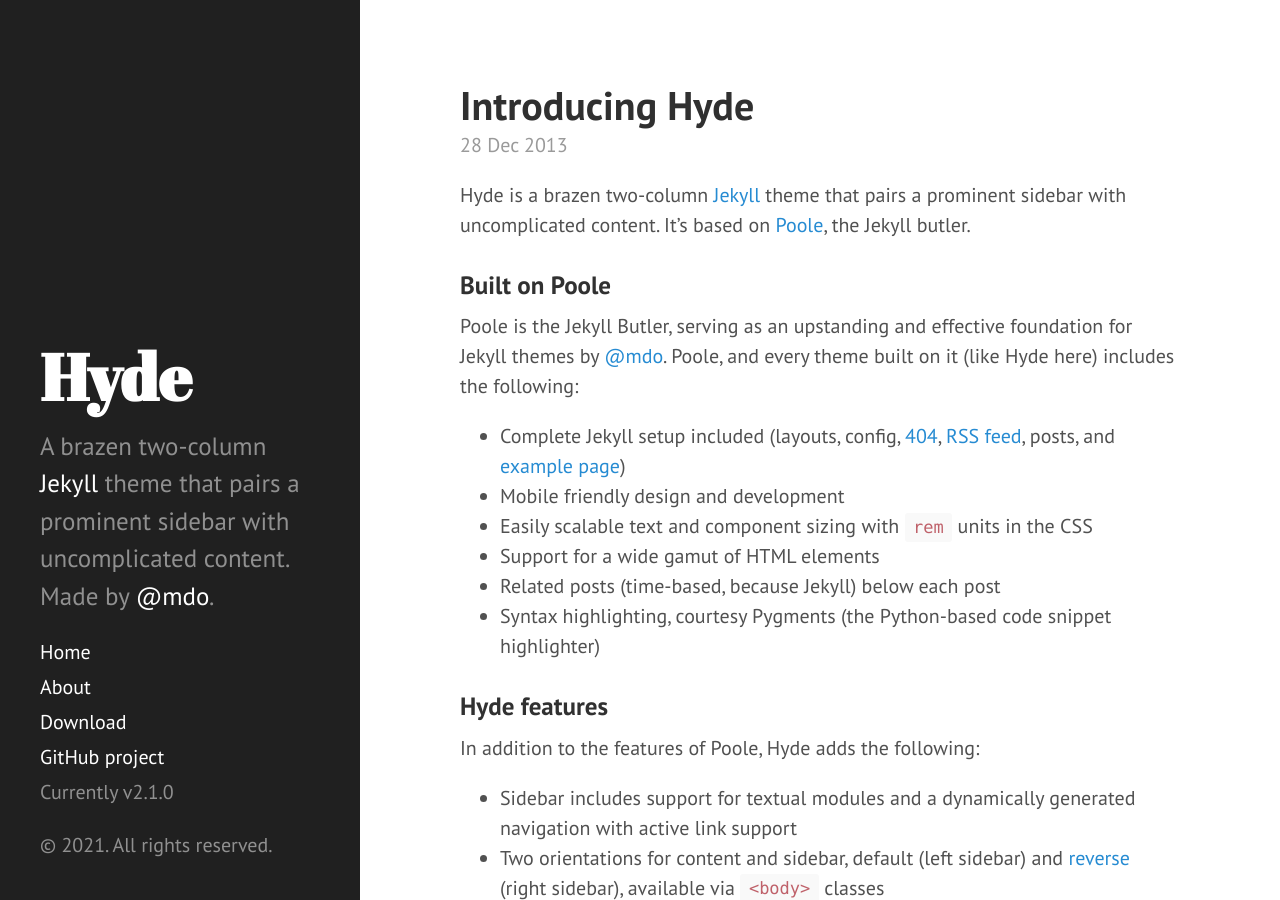
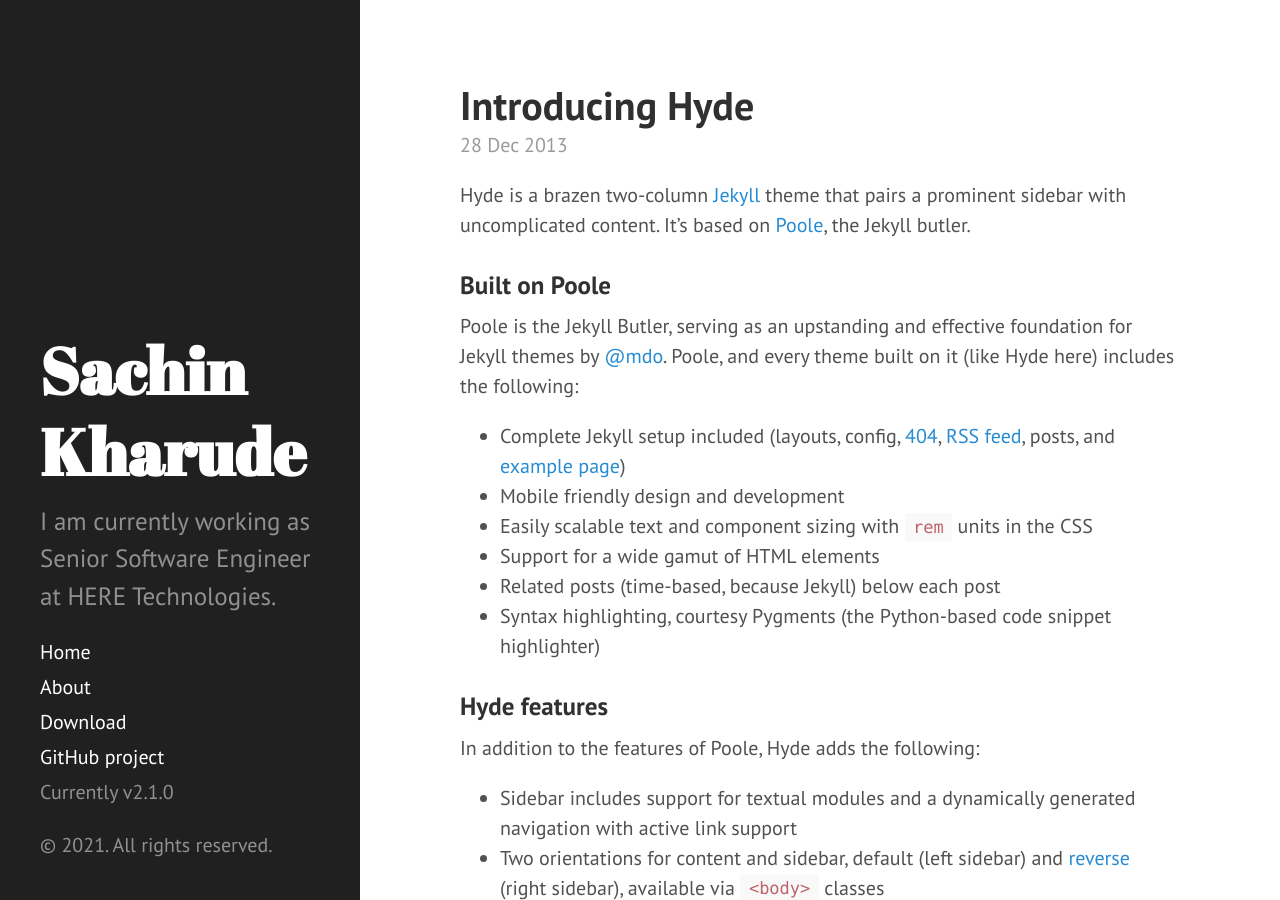
Before and after one commit to sackh/sackh.github.io, a Jekyll site: the page built from index.html, in a window 1280 px wide and 900 px high. Built offline with Jekyll 4.4.1, drawn with Linux system fonts in a browser that asks for light colours; Markdown is read by kramdown in place of the engine named in the settings; the list of posts is cut into pages by our own code.

Commit message:
initial change
Signed-off-by: Kharude, Sachin <sachin.kharude@here.com>

```diff
--- a/_config.yml
+++ b/_config.yml
@@ -6,14 +6,14 @@ highlighter:      pygments
 permalink:        pretty
 
 # Setup
-title:            Hyde
-tagline:          'A Jekyll theme'
-description:      'A brazen two-column <a href="http://jekyllrb.com" target="_blank">Jekyll</a> theme that pairs a prominent sidebar with uncomplicated content. Made by <a href="https://twitter.com/mdo" target="_blank">@mdo</a>.'
+title:            Sachin Kharude
+tagline:          'Software Engineer'
+description:      'I am currently working as Senior Software Engineer at HERE Technologies.'
 url:              https://sackh.github.io
 baseurl:          /
 
 author:
-  name:           'Mark Otto'
+  name:           'Sachin Kharude'
   url:            https://sackh.github.io
 
 paginate:         5
@@ -22,7 +22,7 @@ paginate:         5
 version:          2.1.0
 
 github:
-  repo:           https://github.com/poole/hyde
+  repo:           https://github.com/sackh/sackh.github.io
 
 plugins:
   - jekyll-paginate
```
